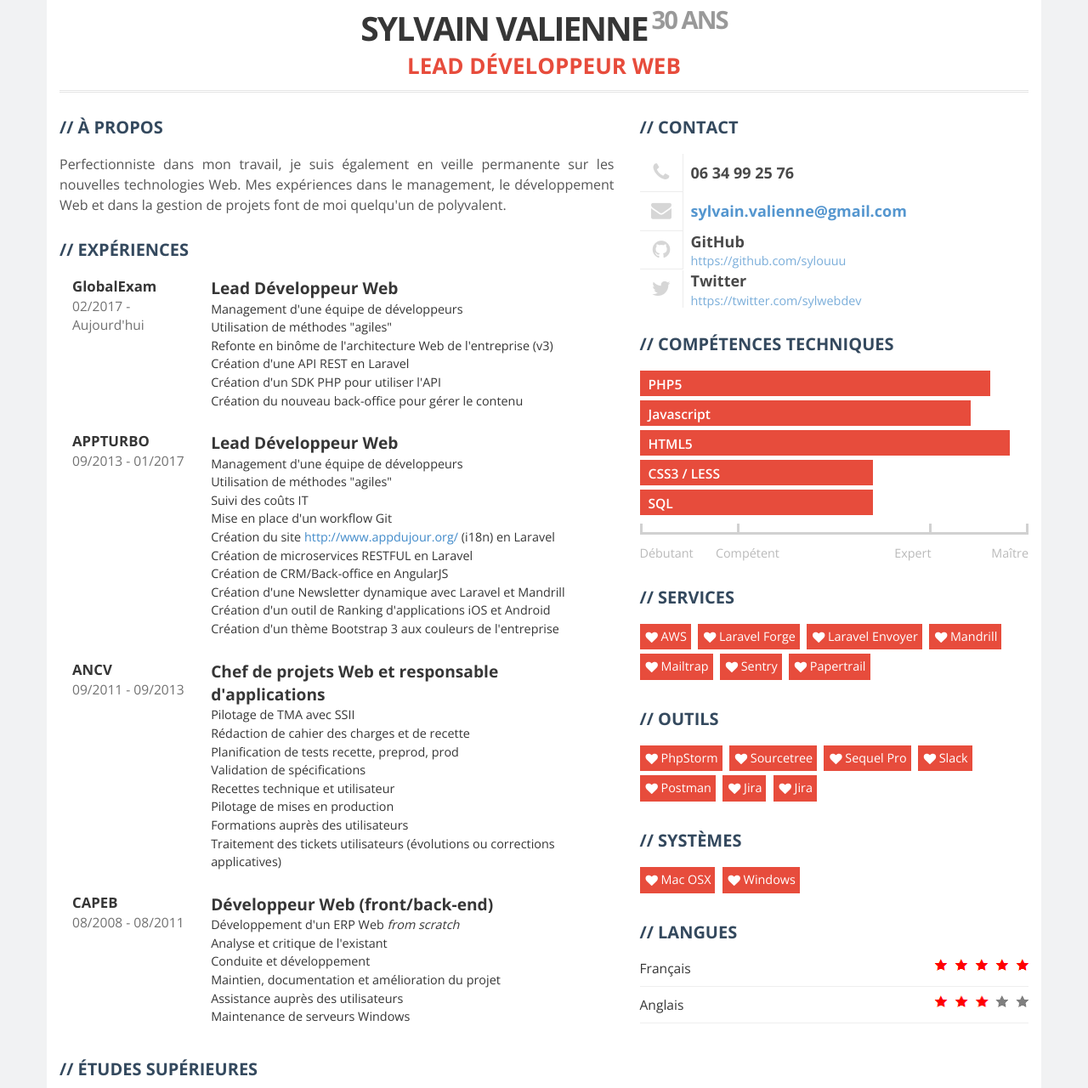
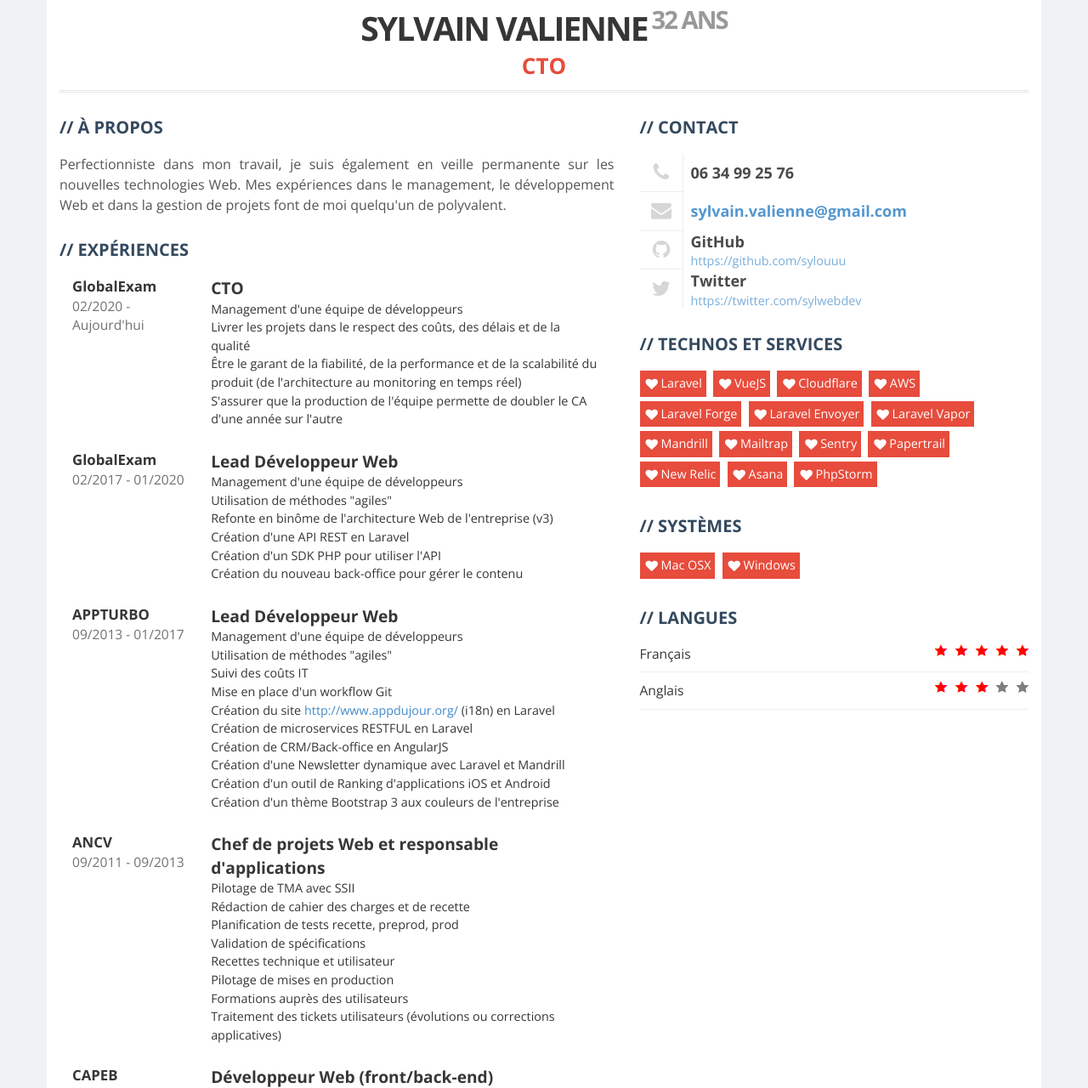
Before and after one commit to sylouuu/cv, a website: page index.html in a window 1280 px wide. Shown: the part 165-1445 px from the top of the page at 85% size. Drawn offline with nearby package versions, Linux system fonts and the light colour scheme.

Commit message:
updated cv

```diff
--- a/index.html
+++ b/index.html
@@ -4,7 +4,7 @@
         <meta charset="utf-8" />
         <meta name="robots" content="noindex, nofollow" />
 
-        <title>Sylvain Valienne - Lead Développeur Web</title>
+        <title>Sylvain Valienne - CTO</title>
 
         <link rel="stylesheet" href="assets/css/bootstrap.min.css">
         <link rel="stylesheet" href="assets/css/font-awesome.min.css">
@@ -21,7 +21,7 @@
                             <img src="https://avatars1.githubusercontent.com/u/2300259?s=460" alt="avatar">
                         </div>
                         <div id="text-header">
-                            <h1>Sylvain Valienne<sup>30 ans</sup><br><span>Lead Développeur Web</span></h1>
+                            <h1>Sylvain Valienne<sup>32 ans</sup><br><span>CTO</span></h1>
                         </div>
                     </div>
                 </div>
@@ -43,7 +43,25 @@
                         <div class="job clearfix">
                             <div class="col-xs-3">
                                 <div class="where">GlobalExam</div>
-                                <div class="year">02/2017 - Aujourd'hui</div>
+                                <div class="year">02/2020 - Aujourd'hui</div>
+                            </div>
+                            <div class="col-xs-9">
+                                <div class="profession">CTO</div>
+                                <div class="description">
+                                    <ul class="list-unstyled">
+                                        <li>Management d'une équipe de développeurs</li>
+                                        <li>Livrer les projets dans le respect des coûts, des délais et de la qualité</li>
+                                        <li>Être le garant de la fiabilité, de la performance et de la scalabilité du produit (de l'architecture au monitoring en temps réel)</li>
+                                        <li>S'assurer que la production de l'équipe permette de doubler le CA d'une année sur l'autre</li>
+                                    </ul>
+                                </div>
+                            </div>
+                        </div>
+
+                        <div class="job clearfix">
+                            <div class="col-xs-3">
+                                <div class="where">GlobalExam</div>
+                                <div class="year">02/2017 - 01/2020</div>
                             </div>
                             <div class="col-xs-9">
                                 <div class="profession">Lead Développeur Web</div>
@@ -189,46 +207,52 @@
                     </div>
 
                     <!-- Compétences -->
-                    <div class="box">
-                        <h2>compétences techniques</h2>
-                        <div class="skills">
-                            <div class="item-skills" data-percent="0.90">PHP5</div>
-                            <div class="item-skills" data-percent="0.85">Javascript</div>
-                            <div class="item-skills" data-percent="0.95">HTML5</div>
-                            <div class="item-skills" data-percent="0.6">CSS3 / LESS</div>
-                            <div class="item-skills" data-percent="0.60">SQL</div>
-                            <div class="skills-legend clearfix">
-                                <div class="legend-left legend">Débutant</div>
-                                <div class="legend-left legend"><span>Compétent</span></div>
-                                <div class="legend-right legend"><span>Expert</span></div>
-                                <div class="legend-right legend">Maître</div>
-                            </div>
-                        </div>
-                    </div>
+<!--                    <div class="box">-->
+<!--                        <h2>compétences techniques</h2>-->
+<!--                        <div class="skills">-->
+<!--                            <div class="item-skills" data-percent="0.90">PHP5</div>-->
+<!--                            <div class="item-skills" data-percent="0.85">Javascript</div>-->
+<!--                            <div class="item-skills" data-percent="0.95">HTML5</div>-->
+<!--                            <div class="item-skills" data-percent="0.6">CSS3 / LESS</div>-->
+<!--                            <div class="item-skills" data-percent="0.60">SQL</div>-->
+<!--                            <div class="skills-legend clearfix">-->
+<!--                                <div class="legend-left legend">Débutant</div>-->
+<!--                                <div class="legend-left legend"><span>Compétent</span></div>-->
+<!--                                <div class="legend-right legend"><span>Expert</span></div>-->
+<!--                                <div class="legend-right legend">Maître</div>-->
+<!--                            </div>-->
+<!--                        </div>-->
+<!--                    </div>-->
 
                     <!-- Frameworks -->
                     <div class="box">
-                        <h2>services</h2>
+                        <h2>technos et services</h2>
+                        <div class="hobby">Laravel</div>
+                        <div class="hobby">VueJS</div>
+                        <div class="hobby">Cloudflare</div>
                         <div class="hobby">AWS</div>
                         <div class="hobby">Laravel Forge</div>
                         <div class="hobby">Laravel Envoyer</div>
+                        <div class="hobby">Laravel Vapor</div>
                         <div class="hobby">Mandrill</div>
                         <div class="hobby">Mailtrap</div>
                         <div class="hobby">Sentry</div>
                         <div class="hobby">Papertrail</div>
+                        <div class="hobby">New Relic</div>
+                        <div class="hobby">Asana</div>
+                        <div class="hobby">PhpStorm</div>
                     </div>
 
                     <!-- Outils -->
-                    <div class="box">
-                        <h2>outils</h2>
-                        <div class="hobby">PhpStorm</div>
-                        <div class="hobby">Sourcetree</div>
-                        <div class="hobby">Sequel Pro</div>
-                        <div class="hobby">Slack</div>
-                        <div class="hobby">Postman</div>
-                        <div class="hobby">Jira</div>
-                        <div class="hobby">Jira</div>
-                    </div>
+<!--                    <div class="box">-->
+<!--                        <h2>outils</h2>-->
+<!--                        <div class="hobby">Sourcetree</div>-->
+<!--                        <div class="hobby">Sequel Pro</div>-->
+<!--                        <div class="hobby">Slack</div>-->
+<!--                        <div class="hobby">Postman</div>-->
+<!--                        <div class="hobby">Jira</div>-->
+<!--                        <div class="hobby">Jira</div>-->
+<!--                    </div>-->
 
                     <!-- Systèmes -->
                     <div class="box">
```
